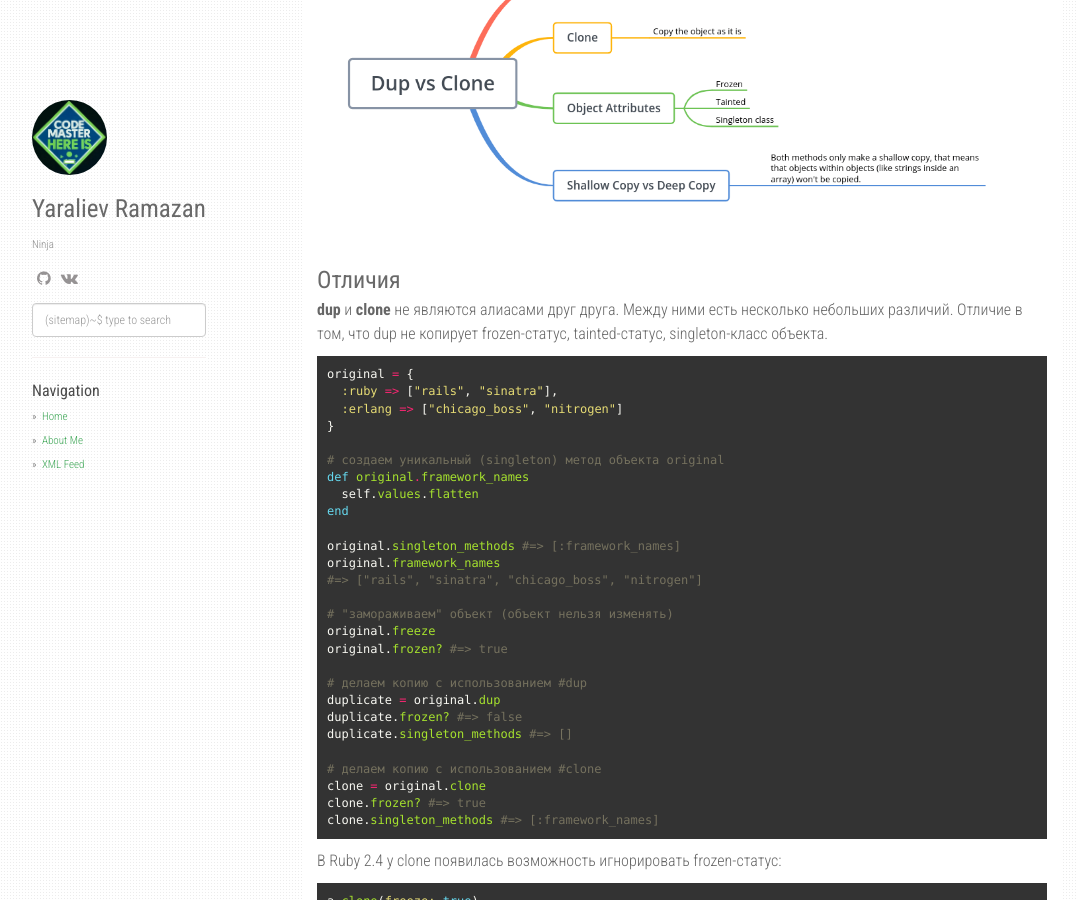
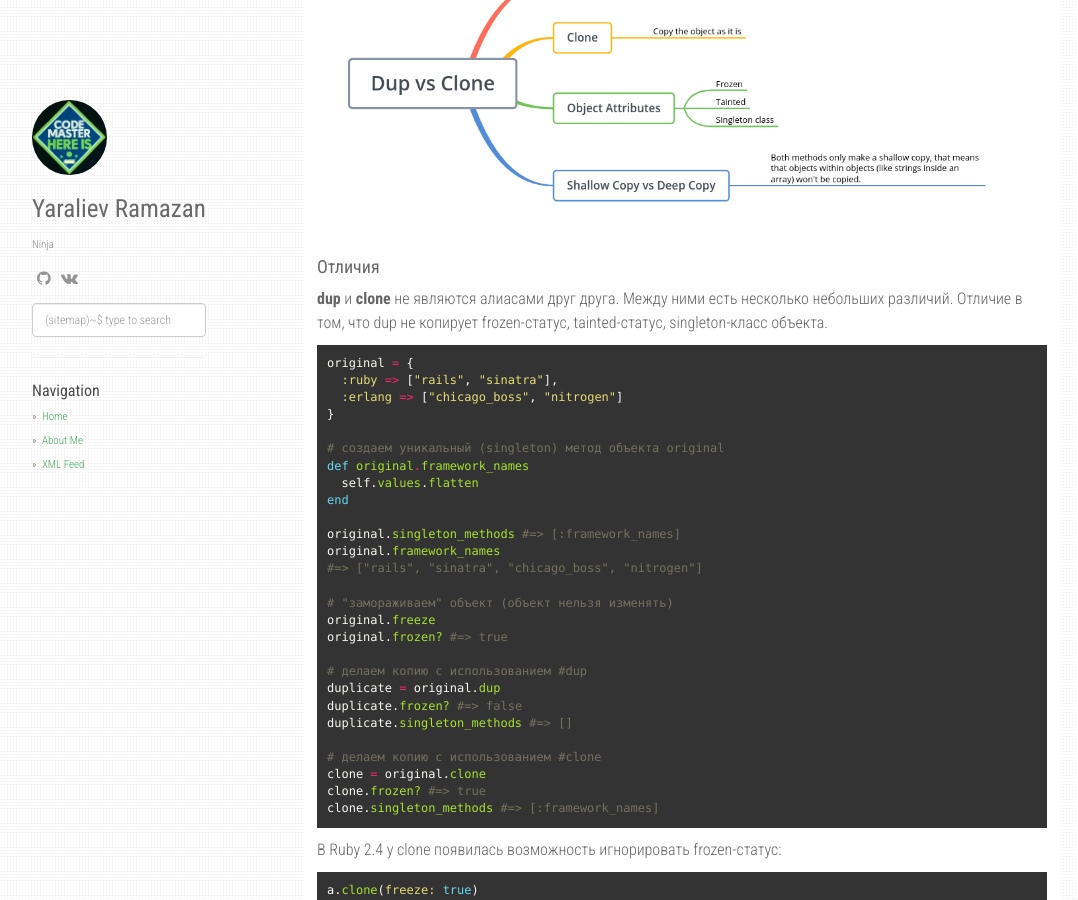
Before and after one commit to orion122/orion1222.github.io, a Jekyll site: the page built from _posts/2019-05-25-dup-vs-clone.md, in a window 1280 px wide and 900 px high, scrolled down 575 px. Shown: the whole window, without its empty margins (53-1131 px from the left). Built offline with Jekyll 4.4.1, drawn with Linux system fonts in a browser that asks for light colours; nearby versions of some CDN libraries; comment, search, counter and statistics services are not loaded.

```diff
--- a/_posts/2019-05-25-dup-vs-clone.md
+++ b/_posts/2019-05-25-dup-vs-clone.md
@@ -30,7 +30,7 @@ b
 
 ![dup vs clone]({{site.baseurl}}/assets/dup-vs-clone.png)
 
-### Отличия
+#### Отличия
 **dup** и **clone** не являются алиасами друг друга. Между ними есть несколько небольших различий. Отличие в том, что dup не копирует frozen-статус, tainted-статус, singleton-класс объекта.
 
 {% highlight ruby %}
@@ -70,7 +70,7 @@ a.clone(freeze: true)
 a.clone(freeze: false)
 {% endhighlight %}
 
-### Глубокая и поверхностная копия
+#### Глубокая и поверхностная копия
 **clone** и **dup** создают поверхностные копии объектов, то есть копируют объект, но не составляющие его объекты. Если у вас есть массив строк, будет скопирован только массив, а не сами строки.
 
 {% highlight ruby %}
```
